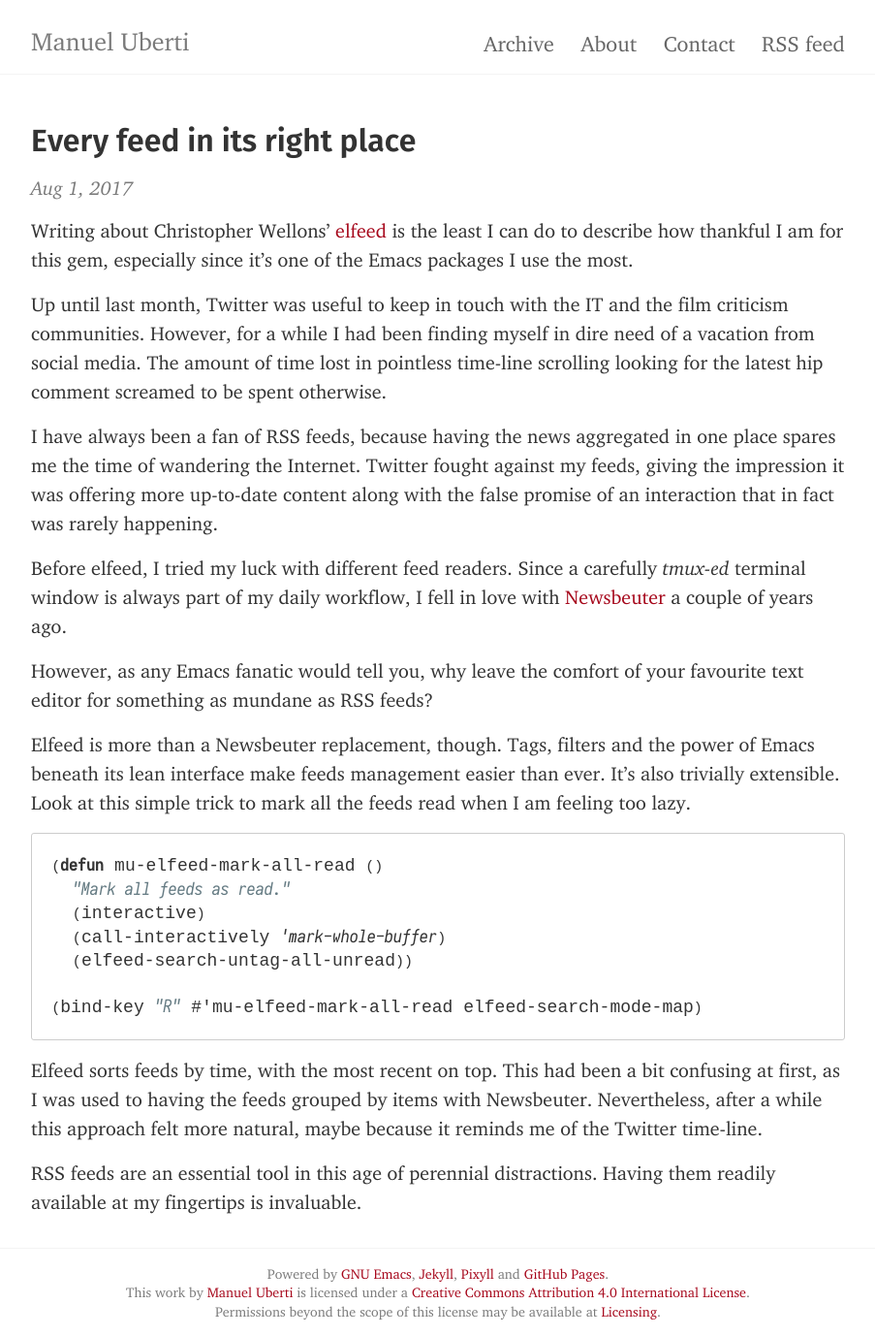
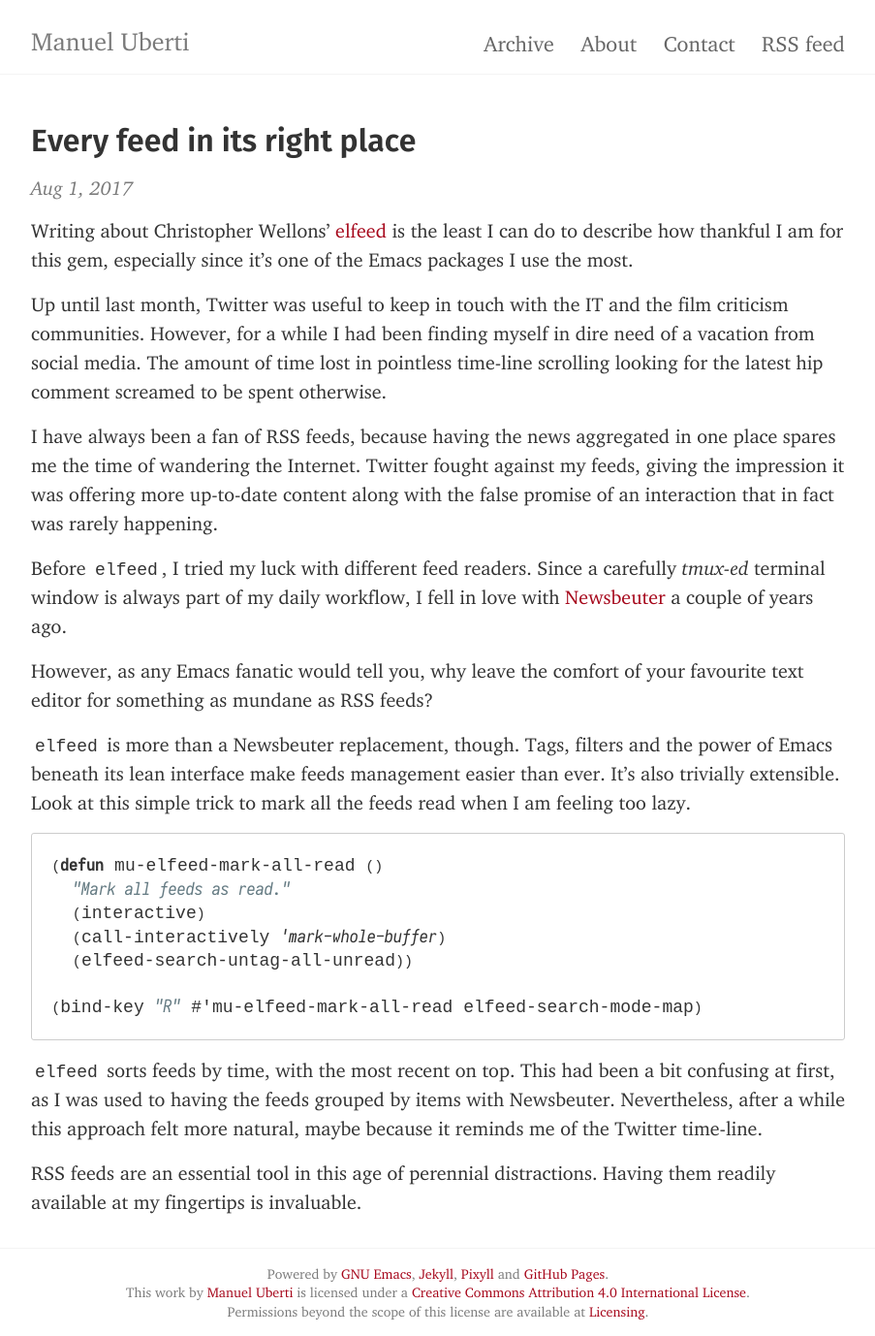
Before and after one commit to manuel-uberti/manuel-uberti.github.io, a Jekyll site: the page built from _posts/2017-08-01-elfeed.md, in a window 1280 px wide. Shown: the whole page at 97% size, without its empty margins (188-1091 px from the left). Built offline with Jekyll 4.4.1, drawn with Linux system fonts in a browser that asks for light colours; some web fonts are replaced.

Commit message:
Rephrase footer

````diff
--- a/_includes/footer.html
+++ b/_includes/footer.html
@@ -3,7 +3,7 @@
       <small>
           Powered by <a href="https://www.gnu.org/software/emacs/">GNU Emacs</a>, <a href="https://jekyllrb.com/">Jekyll</a>, <a href="http://pixyll.com/">Pixyll</a> and <a href="https://pages.github.com/">GitHub Pages</a>.<br/>
           This work by <a href="https://manuel-uberti.github.io">Manuel Uberti</a> is licensed under a <a href="http://creativecommons.org/licenses/by/4.0/">Creative Commons Attribution 4.0 International License</a>.<br/>
-          Permissions beyond the scope of this license may be available at <a href="https://manuel-uberti.github.io/licensing/">Licensing</a>.
+          Permissions beyond the scope of this license are available at <a href="https://manuel-uberti.github.io/licensing/">Licensing</a>.
       </small>
   </div>
 </footer>
--- a/_posts/2017-08-01-elfeed.md
+++ b/_posts/2017-08-01-elfeed.md
@@ -21,14 +21,14 @@
 feeds, giving the impression it was offering more up-to-date content along with
 the false promise of an interaction that in fact was rarely happening.
 
-Before elfeed, I tried my luck with different feed readers. Since a carefully
+Before `elfeed`, I tried my luck with different feed readers. Since a carefully
 *tmux-ed* terminal window is always part of my daily workflow, I fell in love
 with [Newsbeuter](http://www.newsbeuter.org) a couple of years ago.
 
 However, as any Emacs fanatic would tell you, why leave the comfort of your
 favourite text editor for something as mundane as RSS feeds?
 
-Elfeed is more than a Newsbeuter replacement, though. Tags, filters and the
+`elfeed` is more than a Newsbeuter replacement, though. Tags, filters and the
 power of Emacs beneath its lean interface make feeds management easier than
 ever. It’s also trivially extensible. Look at this simple trick to mark all the
 feeds read when I am feeling too lazy.
@@ -43,7 +43,7 @@
 (bind-key "R" #'mu-elfeed-mark-all-read elfeed-search-mode-map)
 ```
 
-Elfeed sorts feeds by time, with the most recent on top. This had been a bit
+`elfeed` sorts feeds by time, with the most recent on top. This had been a bit
 confusing at first, as I was used to having the feeds grouped by items with
 Newsbeuter. Nevertheless, after a while this approach felt more natural, maybe
 because it reminds me of the Twitter time-line.
````
